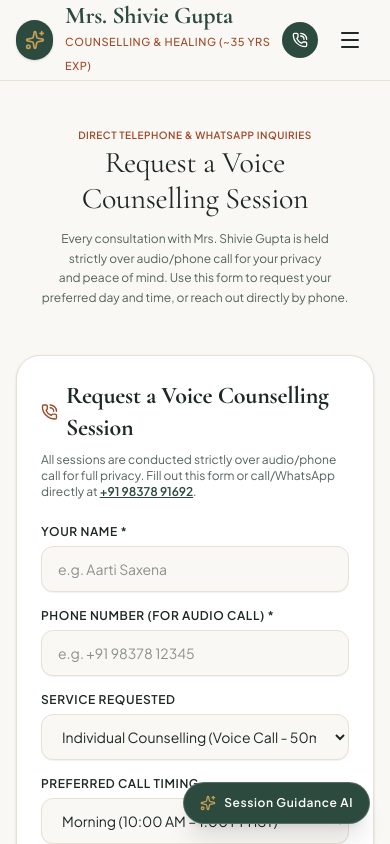
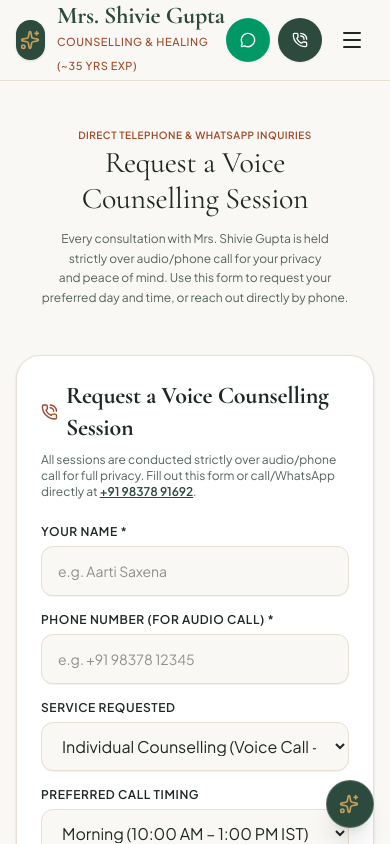
Before and after one commit to pra-labs/dr-shivie-gupta, a Next.js app: page /connect in a window 390 px wide. Shown: the top 844 px of the page. Built offline with nearby package versions, Linux system fonts and the light colour scheme.

Commit message:
feat(mobile-ux): touch targets, iOS zoom fix, deep-linking, and mobile assistant sheet

```diff
--- a/src/app/connect/page.tsx
+++ b/src/app/connect/page.tsx
@@ -1,4 +1,5 @@
 import type { Metadata } from "next";
+import { Suspense } from "react";
 import { Mail, PhoneCall, MapPin, Clock, MessageCircle, ShieldCheck } from "lucide-react";
 import { siteConfig } from "@/config/site";
 import { ContactForm } from "@/components/ContactForm";
@@ -29,7 +30,9 @@ export default function ConnectPage() {
         <div className="grid grid-cols-1 lg:grid-cols-12 gap-8 lg:gap-12 items-start">
           {/* Form Column */}
           <div className="order-1 lg:order-2 lg:col-span-7">
-            <ContactForm />
+            <Suspense fallback={<div className="p-8 text-center text-xs text-[#52635A] bg-white rounded-3xl border border-[#E8E0D2]">Loading session request form...</div>}>
+              <ContactForm />
+            </Suspense>
           </div>
 
           {/* Contact Details Column */}
--- a/src/app/layout.tsx
+++ b/src/app/layout.tsx
@@ -88,7 +88,7 @@ export default function RootLayout({
       lang="en"
       className={`${cormorant.variable} ${jakarta.variable} scroll-smooth antialiased`}
     >
-      <body className="min-h-screen flex flex-col bg-[#FAF8F5] text-[#1F2924] selection:bg-[#2D4A3E] selection:text-white">
+      <body className="min-h-screen flex flex-col bg-[#FAF8F5] text-[#1F2924] selection:bg-[#2D4A3E] selection:text-white pb-16 md:pb-0">
         <ComprehensiveJsonLd />
         <Navbar />
         <main className="flex-1">{children}</main>
--- a/src/components/ContactForm.tsx
+++ b/src/components/ContactForm.tsx
@@ -1,6 +1,7 @@
 "use client";
 
-import { useActionState } from "react";
+import { useActionState, useMemo, useState } from "react";
+import { useSearchParams } from "next/navigation";
 import { submitContactInquiry, type ContactFormState } from "@/app/actions/contact";
 import { Send, CheckCircle2, AlertCircle, Loader2, PhoneCall, ShieldCheck, Clock } from "lucide-react";
 import { siteConfig } from "@/config/site";
@@ -10,8 +11,40 @@ const initialState: ContactFormState = {
   message: "",
 };
 
+const SERVICE_OPTIONS = [
+  { value: "Individual Counselling (Voice Call)", label: "Individual Counselling (Voice Call - 50m)" },
+  { value: "Couple Counselling (Voice Call)", label: "Couple & Relationship Counselling (Voice Call - 60m)" },
+  { value: "Family Counselling (Voice Call)", label: "Family Counselling (Voice Call - 60m)" },
+  { value: "Reiki Healing (Optional)", label: "Reiki Energy Balancing (Optional / On Request - 45m)" },
+  { value: "General Consultation Question", label: "General Inquiries & Availability" },
+];
+
+function resolveInitialService(serviceParam?: string | null): string {
+  if (!serviceParam) return "Individual Counselling (Voice Call)";
+  const param = serviceParam.toLowerCase();
+  if (param.includes("couple") || param.includes("relationship")) {
+    return "Couple Counselling (Voice Call)";
+  }
+  if (param.includes("family") || param.includes("intergenerational")) {
+    return "Family Counselling (Voice Call)";
+  }
+  if (param.includes("reiki") || param.includes("healing")) {
+    return "Reiki Healing (Optional)";
+  }
+  if (param.includes("general")) {
+    return "General Consultation Question";
+  }
+  return "Individual Counselling (Voice Call)";
+}
+
 export function ContactForm() {
   const [state, formAction, isPending] = useActionState(submitContactInquiry, initialState);
+  const searchParams = useSearchParams();
+  const serviceQuery = searchParams.get("service");
+  const computedDefault = useMemo(() => resolveInitialService(serviceQuery), [serviceQuery]);
+  const [userSelectedService, setUserSelectedService] = useState<string | null>(null);
+
+  const activeService = userSelectedService ?? computedDefault;
 
   return (
     <div className="bg-white p-6 sm:p-10 rounded-3xl border border-[#E8E0D2] shadow-sm">
@@ -69,7 +102,7 @@ export function ContactForm() {
                 required
                 autoComplete="name"
                 placeholder="e.g. Aarti Saxena"
-                className="w-full px-4 py-3 rounded-xl border border-[#E8E0D2] bg-[#FAF8F5] text-sm text-[#1F2924] focus:outline-none focus:ring-2 focus:ring-[#2D4A3E] focus:bg-white transition-all shadow-2xs"
+                className="w-full min-h-[48px] px-4 py-3 rounded-xl border border-[#E8E0D2] bg-[#FAF8F5] text-base sm:text-sm text-[#1F2924] placeholder:text-sm focus:outline-none focus:ring-2 focus:ring-[#2D4A3E] focus:bg-white transition-all shadow-2xs"
               />
               {state.errors?.name && (
                 <p className="text-[11px] text-red-600 mt-1">{state.errors.name[0]}</p>
@@ -85,9 +118,10 @@ export function ContactForm() {
                 id="phone"
                 name="phone"
                 required
+                inputMode="tel"
                 autoComplete="tel"
                 placeholder="e.g. +91 98378 12345"
-                className="w-full px-4 py-3 rounded-xl border border-[#E8E0D2] bg-[#FAF8F5] text-sm text-[#1F2924] focus:outline-none focus:ring-2 focus:ring-[#2D4A3E] focus:bg-white transition-all shadow-2xs"
+                className="w-full min-h-[48px] px-4 py-3 rounded-xl border border-[#E8E0D2] bg-[#FAF8F5] text-base sm:text-sm text-[#1F2924] placeholder:text-sm focus:outline-none focus:ring-2 focus:ring-[#2D4A3E] focus:bg-white transition-all shadow-2xs"
               />
               {state.errors?.phone && (
                 <p className="text-[11px] text-red-600 mt-1">{state.errors.phone[0]}</p>
@@ -103,14 +137,15 @@ export function ContactForm() {
               <select
                 id="serviceType"
                 name="serviceType"
-                defaultValue="Individual Counselling (Voice Call)"
-                className="w-full px-4 py-3 rounded-xl border border-[#E8E0D2] bg-[#FAF8F5] text-sm text-[#1F2924] focus:outline-none focus:ring-2 focus:ring-[#2D4A3E] focus:bg-white transition-all shadow-2xs"
+                value={activeService}
+                onChange={(e) => setUserSelectedService(e.target.value)}
+                className="w-full min-h-[48px] px-4 py-3 rounded-xl border border-[#E8E0D2] bg-[#FAF8F5] text-base sm:text-sm text-[#1F2924] focus:outline-none focus:ring-2 focus:ring-[#2D4A3E] focus:bg-white transition-all shadow-2xs"
               >
-                <option value="Individual Counselling (Voice Call)">Individual Counselling (Voice Call - 50m)</option>
-                <option value="Couple Counselling (Voice Call)">Couple &amp; Relationship Counselling (Voice Call - 60m)</option>
-                <option value="Family Counselling (Voice Call)">Family Counselling (Voice Call - 60m)</option>
-                <option value="Reiki Healing (Optional)">Reiki Energy Balancing (Optional / On Request - 45m)</option>
-                <option value="General Consultation Question">General Inquiries &amp; Availability</option>
+                {SERVICE_OPTIONS.map((opt) => (
+                  <option key={opt.value} value={opt.value}>
+                    {opt.label}
+                  </option>
+                ))}
               </select>
             </div>
 
@@ -122,7 +157,7 @@ export function ContactForm() {
                 id="preferredTime"
                 name="preferredTime"
                 defaultValue="Morning (10 AM - 1 PM)"
-                className="w-full px-4 py-3 rounded-xl border border-[#E8E0D2] bg-[#FAF8F5] text-sm text-[#1F2924] focus:outline-none focus:ring-2 focus:ring-[#2D4A3E] focus:bg-white transition-all shadow-2xs"
+                className="w-full min-h-[48px] px-4 py-3 rounded-xl border border-[#E8E0D2] bg-[#FAF8F5] text-base sm:text-sm text-[#1F2924] focus:outline-none focus:ring-2 focus:ring-[#2D4A3E] focus:bg-white transition-all shadow-2xs"
               >
                 <option value="Morning (10 AM - 1 PM)">Morning (10:00 AM – 1:00 PM IST)</option>
                 <option value="Afternoon (1 PM - 4 PM)">Afternoon (1:00 PM – 4:00 PM IST)</option>
@@ -142,7 +177,7 @@ export function ContactForm() {
               name="email"
               autoComplete="email"
               placeholder="your.email@example.com (optional)"
-              className="w-full px-4 py-3 rounded-xl border border-[#E8E0D2] bg-[#FAF8F5] text-sm text-[#1F2924] focus:outline-none focus:ring-2 focus:ring-[#2D4A3E] focus:bg-white transition-all shadow-2xs"
+              className="w-full min-h-[48px] px-4 py-3 rounded-xl border border-[#E8E0D2] bg-[#FAF8F5] text-base sm:text-sm text-[#1F2924] placeholder:text-sm focus:outline-none focus:ring-2 focus:ring-[#2D4A3E] focus:bg-white transition-all shadow-2xs"
             />
           </div>
 
@@ -155,7 +190,7 @@ export function ContactForm() {
               name="message"
               rows={3}
               placeholder="A brief sentence on what you wish to discuss (stress, marriage communication, low mood, etc.)..."
-              className="w-full px-4 py-3 rounded-xl border border-[#E8E0D2] bg-[#FAF8F5] text-sm text-[#1F2924] focus:outline-none focus:ring-2 focus:ring-[#2D4A3E] focus:bg-white transition-all shadow-2xs"
+              className="w-full px-4 py-3 rounded-xl border border-[#E8E0D2] bg-[#FAF8F5] text-base sm:text-sm text-[#1F2924] placeholder:text-sm focus:outline-none focus:ring-2 focus:ring-[#2D4A3E] focus:bg-white transition-all shadow-2xs"
             />
           </div>
 
--- a/src/components/Navbar.tsx
+++ b/src/components/Navbar.tsx
@@ -3,7 +3,7 @@
 import Link from "next/link";
 import { usePathname } from "next/navigation";
 import { useState } from "react";
-import { Menu, X, PhoneCall, Sparkles } from "lucide-react";
+import { Menu, X, PhoneCall, Sparkles, MessageCircle } from "lucide-react";
 import { siteConfig } from "@/config/site";
 
 export function Navbar() {
@@ -68,18 +68,27 @@ export function Navbar() {
             </a>
           </nav>
 
-          {/* Mobile Hamburger */}
+          {/* Mobile Quick Action and Hamburger */}
           <div className="md:hidden flex items-center gap-2">
             <a
+              href={siteConfig.whatsappUrl}
+              target="_blank"
+              rel="noopener noreferrer"
+              className="p-2.5 min-w-[44px] min-h-[44px] rounded-full bg-emerald-600 text-white flex items-center justify-center hover:bg-emerald-700 transition-colors shadow-xs"
+              aria-label="Direct WhatsApp Message"
+            >
+              <MessageCircle className="w-4 h-4" />
+            </a>
+            <a
               href={`tel:${siteConfig.phone}`}
-              className="p-2.5 rounded-full bg-[#2D4A3E] text-white flex items-center justify-center"
+              className="p-2.5 min-w-[44px] min-h-[44px] rounded-full bg-[#2D4A3E] text-white flex items-center justify-center hover:bg-[#1E332A] transition-colors shadow-xs"
               aria-label="Direct Phone Call"
             >
               <PhoneCall className="w-4 h-4" />
             </a>
             <button
               onClick={() => setIsOpen(!isOpen)}
-              className="p-3 min-w-[44px] min-h-[44px] rounded-xl text-[#1F2924] hover:bg-[#F2EDE4] transition-colors flex items-center justify-center"
+              className="p-2.5 min-w-[44px] min-h-[44px] rounded-xl text-[#1F2924] hover:bg-[#F2EDE4] transition-colors flex items-center justify-center"
               aria-label="Toggle navigation menu"
               aria-expanded={isOpen}
             >
@@ -112,8 +121,17 @@ export function Navbar() {
             </nav>
             <div className="pt-2 border-t border-[#E8E0D2] flex flex-col gap-2">
               <a
+                href={siteConfig.whatsappUrl}
+                target="_blank"
+                rel="noopener noreferrer"
+                className="w-full flex items-center justify-center gap-2 py-3 px-4 min-h-[44px] rounded-full text-xs font-semibold uppercase tracking-wider bg-emerald-600 text-white hover:bg-emerald-700 shadow-xs"
+              >
+                <MessageCircle className="w-4 h-4" />
+                <span>Message on WhatsApp</span>
+              </a>
+              <a
                 href={`tel:${siteConfig.phone}`}
-                className="w-full flex items-center justify-center gap-2 py-3 px-4 rounded-full text-xs font-semibold uppercase tracking-wider bg-[#2D4A3E] text-white hover:bg-[#1E332A] shadow-xs"
+                className="w-full flex items-center justify-center gap-2 py-3 px-4 min-h-[44px] rounded-full text-xs font-semibold uppercase tracking-wider bg-[#2D4A3E] text-white hover:bg-[#1E332A] shadow-xs"
               >
                 <PhoneCall className="w-4 h-4" />
                 <span>Call: {siteConfig.phoneDisplay}</span>
--- a/src/components/SuggestionAssistant.tsx
+++ b/src/components/SuggestionAssistant.tsx
@@ -193,24 +193,32 @@ export function SuggestionAssistant() {
   return (
     <>
       {/* Floating Trigger Button */}
-      <div className="fixed bottom-5 right-5 z-40">
+      <div className="fixed bottom-4 right-4 sm:bottom-5 sm:right-5 z-40">
         {!isOpen && (
           <button
             onClick={() => setIsOpen(true)}
-            className="flex items-center gap-2 px-4 py-3 rounded-full bg-[#2D4A3E] text-white shadow-xl hover:bg-[#1E332A] transition-all hover:scale-105 active:scale-95 cursor-pointer border border-white/20 group"
+            className="flex items-center gap-2 p-3 sm:px-4 sm:py-3 min-w-[48px] min-h-[48px] rounded-full bg-[#2D4A3E] text-white shadow-xl hover:bg-[#1E332A] transition-all hover:scale-105 active:scale-95 cursor-pointer border border-white/20 group"
             aria-label="Open Session Guidance Assistant"
           >
-            <Sparkles className="w-4 h-4 text-[#C5A059] animate-pulse" />
-            <span className="text-xs font-semibold tracking-wider">Session Guidance AI</span>
+            <Sparkles className="w-5 h-5 sm:w-4 sm:h-4 text-[#C5A059] animate-pulse shrink-0" />
+            <span className="hidden sm:inline text-xs font-semibold tracking-wider">Session Guidance AI</span>
           </button>
         )}
       </div>
 
-      {/* Slide-over Assistant Drawer */}
+      {/* Slide-over Assistant Drawer / Mobile Bottom Sheet */}
       {isOpen && (
-        <div className="fixed bottom-5 right-5 z-50 w-[92vw] sm:w-[420px] h-[550px] max-h-[85vh] bg-white rounded-3xl border border-[#E8E0D2] shadow-2xl flex flex-col overflow-hidden animate-in fade-in slide-in-from-bottom-4 duration-300">
+        <>
+          {/* Mobile backdrop */}
+          <div
+            onClick={() => setIsOpen(false)}
+            className="fixed inset-0 z-40 bg-black/40 backdrop-blur-xs sm:hidden animate-in fade-in duration-200"
+            aria-hidden="true"
+          />
+
+          <div className="fixed inset-x-0 bottom-0 sm:inset-x-auto sm:bottom-5 sm:right-5 z-50 w-full sm:w-[420px] h-[85vh] sm:h-[550px] max-h-[90vh] sm:max-h-[85vh] bg-white rounded-t-3xl sm:rounded-3xl border border-[#E8E0D2] shadow-2xl flex flex-col overflow-hidden animate-in fade-in slide-in-from-bottom-4 duration-300">
             {/* Header with Clear Button */}
-          <div className="p-4 bg-[#2D4A3E] text-white flex items-center justify-between">
+            <div className="p-4 bg-[#2D4A3E] text-white flex items-center justify-between shrink-0">
               <div className="flex items-center gap-2.5">
                 <div className="w-8 h-8 rounded-full bg-white/10 flex items-center justify-center text-[#C5A059]">
                   <Sparkles className="w-4 h-4" />
@@ -228,18 +236,18 @@ export function SuggestionAssistant() {
               <div className="flex items-center gap-1">
                 <button
                   onClick={handleReset}
-                className="flex items-center gap-1 px-2 py-1 rounded-lg text-[10px] text-white/80 hover:text-white hover:bg-white/10 transition-colors cursor-pointer"
+                  className="flex items-center gap-1 px-2.5 py-1.5 min-h-[36px] rounded-lg text-xs text-white/80 hover:text-white hover:bg-white/10 transition-colors cursor-pointer"
                   title="Reset conversation"
                 >
-                <RotateCcw className="w-3 h-3" />
+                  <RotateCcw className="w-3.5 h-3.5" />
                   <span>Clear</span>
                 </button>
                 <button
                   onClick={() => setIsOpen(false)}
-                className="p-1.5 rounded-full hover:bg-white/10 text-white/80 hover:text-white transition-colors cursor-pointer"
+                  className="p-2 min-w-[44px] min-h-[44px] rounded-full hover:bg-white/10 text-white/80 hover:text-white transition-colors cursor-pointer flex items-center justify-center"
                   aria-label="Close Assistant"
                 >
-                <X className="w-4 h-4" />
+                  <X className="w-5 h-5" />
                 </button>
               </div>
             </div>
@@ -349,25 +357,26 @@ export function SuggestionAssistant() {
               e.preventDefault();
               handleSend();
             }}
-            className="p-2.5 bg-white border-t border-[#E8E0D2] flex items-center gap-2"
+            className="p-2.5 sm:p-3 bg-white border-t border-[#E8E0D2] flex items-center gap-2 shrink-0 pb-safe"
           >
             <input
               type="text"
               value={input}
               onChange={(e) => setInput(e.target.value)}
               placeholder="Ask about stress, marriage, family, fees, or Reiki..."
-              className="flex-1 px-3.5 py-2.5 rounded-full border border-[#E8E0D2] bg-[#FAF8F5] text-xs text-[#1F2924] focus:outline-none focus:ring-2 focus:ring-[#2D4A3E]"
+              className="flex-1 min-h-[44px] px-4 py-2.5 rounded-full border border-[#E8E0D2] bg-[#FAF8F5] text-base sm:text-xs text-[#1F2924] placeholder:text-xs focus:outline-none focus:ring-2 focus:ring-[#2D4A3E]"
             />
             <button
               type="submit"
               disabled={loading || !input.trim()}
-              className="p-2.5 rounded-full bg-[#2D4A3E] text-white disabled:opacity-40 hover:bg-[#1E332A] transition-colors cursor-pointer shrink-0"
+              className="p-3 min-w-[44px] min-h-[44px] rounded-full bg-[#2D4A3E] text-white disabled:opacity-40 hover:bg-[#1E332A] transition-colors cursor-pointer shrink-0 flex items-center justify-center shadow-xs"
               aria-label="Send message"
             >
               <Send className="w-4 h-4" />
             </button>
           </form>
         </div>
+        </>
       )}
     </>
   );
```
Also changed, not shown: src/app/page.tsx (+13 -13 lines), src/app/services/page.tsx (+9 -8 lines), src/components/FaqAccordion.tsx (+5 -4 lines). Lines whose indentation alone changed are shown as unchanged.
